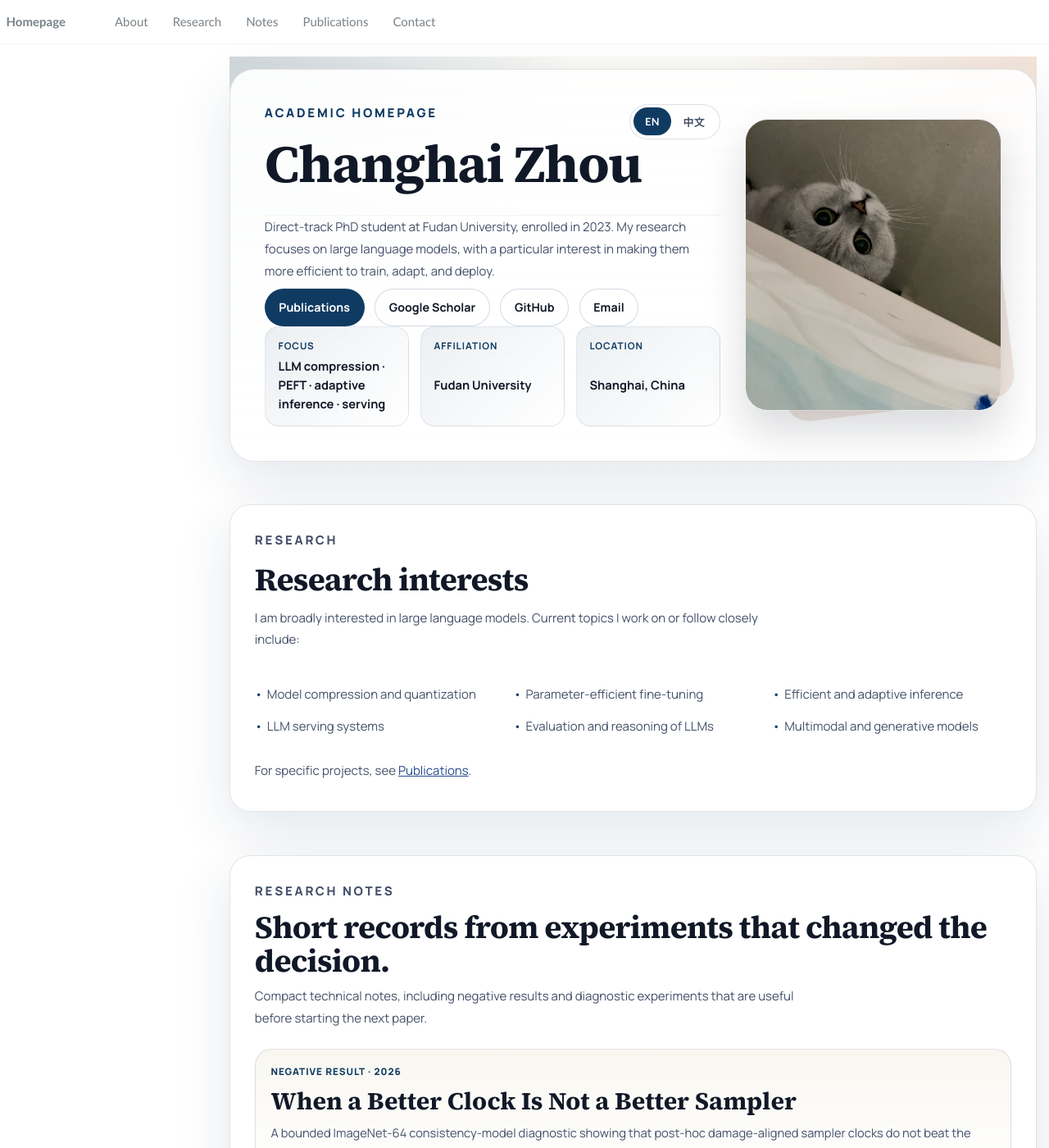
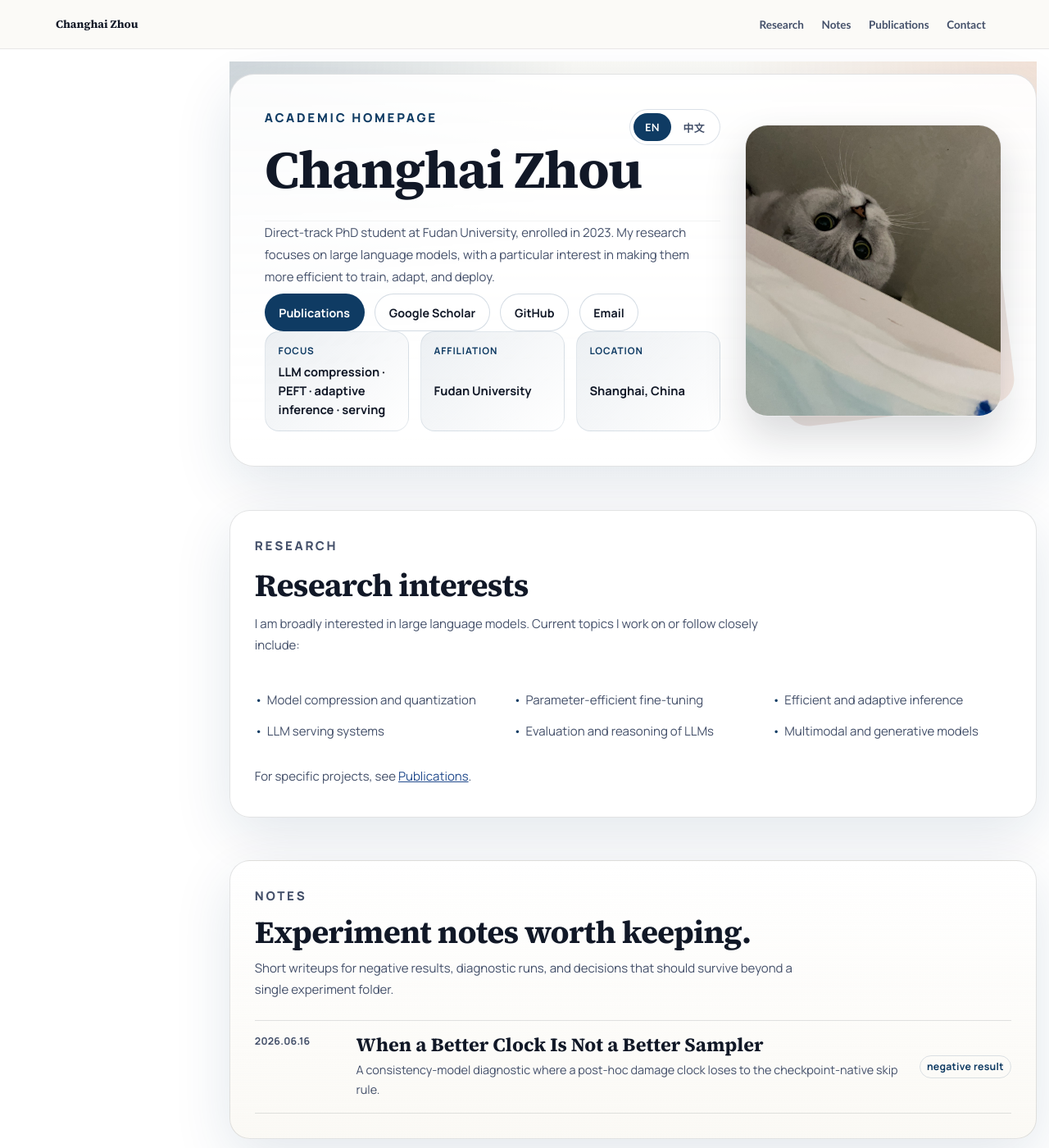
Before and after one commit to manlenzzz/manlenzzz.github.io, a Jekyll site: the page built from _pages/about.md, in a window 1280 px wide and 1400 px high. Shown: the whole window at 82% size. Built offline with Jekyll 4.4.1, drawn with Linux system fonts in a browser that asks for light colours; some of the changed text lies outside the part shown.

Commit message:
Refine notes navigation and layout

```diff
--- a/_data/navigation.yml
+++ b/_data/navigation.yml
@@ -1,7 +1,4 @@
 main:
-  - title: "About"
-    url: "#about"
-
   - title: "Research"
     url: "#research"
 
--- a/_includes/masthead.html
+++ b/_includes/masthead.html
@@ -1,10 +1,10 @@
 <div class="masthead">
   <div class="masthead__inner-wrap">
     <div class="masthead__menu">
-      <nav id="site-nav" class="greedy-nav">
-        <button><div class="navicon"></div></button>
+      <nav id="site-nav" class="greedy-nav" aria-label="Primary navigation">
+        <a class="site-brand" href="{{ '/' | relative_url }}#about">Changhai Zhou</a>
+        <button class="greedy-nav__toggle hidden" type="button" aria-label="Open navigation"><div class="navicon"></div></button>
         <ul class="visible-links">
-          <li class="masthead__menu-item masthead__menu-item--lg masthead__menu-home-item"><a href="{{ '/' | relative_url }}#about">Homepage</a></li>
           {% for link in site.data.navigation.main %}
             <li class="masthead__menu-item"><a href="{{ '/' | relative_url }}{{ link.url }}">{{ link.title }}</a></li>
           {% endfor %}
--- a/_includes/seo.html
+++ b/_includes/seo.html
@@ -8,7 +8,12 @@
   {% assign canonical_url = page.url | replace: "index.html", "" | prepend: site.url %}
 {% endif %}
 
-<title>{{ site.title }} - Homepage</title>
+{% assign seo_title = page.title | default: site.title | markdownify | strip_html | strip_newlines | escape_once %}
+{% if page.url == '/' or page.permalink == '/' %}
+  <title>{{ site.title }}</title>
+{% else %}
+  <title>{{ seo_title }} | {{ site.title }}</title>
+{% endif %}
 
 {% assign seo_description = page.description | default: page.excerpt | default: site.description %}
 {% if seo_description %}
@@ -31,7 +36,7 @@
 
 <meta property="og:locale" content="en">
 <meta property="og:site_name" content="{{ site.title }}">
-<meta property="og:title" content="{{ site.title }}">
+<meta property="og:title" content="{{ seo_title }}">
 
 {% if seo_url %}
   <link rel="canonical" href="{{ page.url | prepend: seo_url | replace: "/index.html", "/" }}">
--- a/_pages/about.md
+++ b/_pages/about.md
@@ -120,28 +120,29 @@ redirect_from:
     </p>
   </section>
 
-  <section class="homepage-section" id="research-notes">
+  <section class="homepage-section notes-section" id="research-notes">
     <div class="section-heading compact-heading">
-      <p class="section-kicker" data-lang="en">Research Notes</p>
-      <p class="section-kicker" data-lang="zh">研究札记</p>
-      <h2 data-lang="en">Short records from experiments that changed the decision.</h2>
-      <h2 data-lang="zh">记录那些改变研究决策的实验。</h2>
+      <p class="section-kicker" data-lang="en">Notes</p>
+      <p class="section-kicker" data-lang="zh">札记</p>
+      <h2 data-lang="en">Experiment notes worth keeping.</h2>
+      <h2 data-lang="zh">值得留下来的实验记录。</h2>
       <p data-lang="en">
-        Compact technical notes, including negative results and diagnostic experiments that are useful before starting the next paper.
+        Short writeups for negative results, diagnostic runs, and decisions that should survive beyond a single experiment folder.
       </p>
       <p data-lang="zh">
-        较短的技术记录，包括负结果和诊断实验，重点是保留对下一篇论文真正有用的判断依据。
+        这里放负结果、诊断实验和研究决策记录，不再让它们散落在一次性的 experiment folder 里。
       </p>
     </div>
 
-    <div class="note-teaser-grid">
-      <a class="note-teaser" href="{{ '/notes/damage-clock-negative-result/' | relative_url }}">
-        <span class="note-label">Negative Result · 2026</span>
+    <a class="note-index-row" href="{{ '/notes/damage-clock-negative-result/' | relative_url }}">
+      <span class="note-index-date">2026.06.16</span>
+      <span class="note-index-main">
         <strong>When a Better Clock Is Not a Better Sampler</strong>
-        <span class="note-desc" data-lang="en">A bounded ImageNet-64 consistency-model diagnostic showing that post-hoc damage-aligned sampler clocks do not beat the checkpoint-native skip-step rule.</span>
-        <span class="note-desc" data-lang="zh">一个 ImageNet-64 consistency model 诊断实验：后验 damage-aligned sampler clock 没能超过 checkpoint 原生 skip-step 规则。</span>
-      </a>
-    </div>
+        <span data-lang="en">A consistency-model diagnostic where a post-hoc damage clock loses to the checkpoint-native skip rule.</span>
+        <span data-lang="zh">一个 consistency model 诊断实验：后验 damage clock 输给了 checkpoint 原生 skip 规则。</span>
+      </span>
+      <span class="note-index-tag">negative result</span>
+    </a>
   </section>
 
   <section class="homepage-section" id="publications">
--- a/assets/css/main.scss
+++ b/assets/css/main.scss
@@ -547,103 +547,222 @@ html[data-site-lang="zh"] [data-lang="en"] {
     }
 }
 
-.note-teaser-grid {
-    display: grid;
-    grid-template-columns: minmax(0, 1fr);
-    gap: 1rem;
+html {
+    scroll-behavior: smooth;
 }
 
-.note-teaser {
+.masthead {
+    background: rgba(251, 250, 246, 0.86);
+    border-bottom: 1px solid rgba(17, 24, 39, 0.08);
+    backdrop-filter: blur(18px);
+    box-shadow: none;
+}
+
+.masthead__inner-wrap {
+    max-width: 1180px !important;
+    padding: 0.85rem 1.2rem !important;
+}
+
+.greedy-nav {
+    display: flex;
+    align-items: center;
+    gap: 1.5rem;
+    min-width: 0;
+    background: transparent;
+}
+
+.site-brand {
+    flex: 0 0 auto;
+    margin: 0 !important;
+    padding: 0 !important;
+    color: var(--home-ink) !important;
+    font-family: "Source Serif 4", Georgia, serif;
+    font-size: 1.18rem;
+    font-weight: 700;
+    letter-spacing: 0;
+    text-decoration: none !important;
+}
+
+.greedy-nav .visible-links {
+    display: flex;
+    align-items: center;
+    gap: 0.2rem;
+    margin-left: auto;
+}
+
+.greedy-nav .visible-links li {
+    display: block;
+}
+
+.greedy-nav a {
+    margin: 0;
+    padding: 0.45rem 0.62rem;
+    border-radius: 999px;
+    color: var(--home-ink-soft);
+    font-size: 0.9rem;
+    font-weight: 700;
+    transition: color 0.18s ease, background 0.18s ease;
+}
+
+.greedy-nav .visible-links a::before {
+    display: none;
+}
+
+.greedy-nav a:hover,
+.greedy-nav a:focus-visible {
+    background: rgba(15, 59, 99, 0.08);
+    color: var(--home-accent) !important;
+}
+
+.greedy-nav button {
+    position: relative;
+    right: auto;
+    width: 2.25rem;
+    height: 2.25rem;
+    margin-left: auto;
+    border-radius: 999px;
+    background: var(--home-accent);
+}
+
+.greedy-nav button.hidden {
+    display: none;
+}
+
+.greedy-nav .hidden-links {
+    top: calc(100% + 0.6rem);
+    border: 1px solid rgba(17, 24, 39, 0.08);
+    border-radius: 1rem;
+    box-shadow: 0 18px 45px rgba(15, 59, 99, 0.12);
+}
+
+.notes-section {
+    background: linear-gradient(180deg, rgba(255, 255, 255, 0.96), rgba(246, 243, 234, 0.48));
+}
+
+.note-index-row {
     display: grid;
-    gap: 0.65rem;
-    padding: 1.25rem;
-    border: 1px solid var(--home-line);
-    border-radius: 1.35rem;
-    background: linear-gradient(180deg, rgba(246, 243, 234, 0.7), #ffffff);
+    grid-template-columns: minmax(6.5rem, 0.16fr) minmax(0, 1fr) auto;
+    gap: 1.1rem;
+    align-items: start;
+    padding: 1.05rem 0;
+    border-top: 1px solid var(--home-line);
+    border-bottom: 1px solid var(--home-line);
     color: var(--home-ink);
     text-decoration: none !important;
-    transition: transform 0.18s ease, box-shadow 0.18s ease, border-color 0.18s ease;
 }
 
-.note-teaser:hover {
-    transform: translateY(-1px);
-    box-shadow: 0 14px 28px rgba(15, 59, 99, 0.12);
-    border-color: rgba(15, 59, 99, 0.24);
+.note-index-row:hover .note-index-main strong,
+.note-index-row:focus-visible .note-index-main strong {
+    color: var(--home-accent);
 }
 
-.note-label {
-    color: var(--home-accent);
-    font-size: 0.78rem;
-    font-weight: 800;
-    letter-spacing: 0.08em;
-    text-transform: uppercase;
+.note-index-date,
+.note-index-tag {
+    color: var(--home-ink-soft);
+    font-size: 0.82rem;
+    font-weight: 700;
+    letter-spacing: 0.02em;
+    white-space: nowrap;
 }
 
-.note-teaser strong {
-    font-family: "Source Serif 4", Georgia, serif;
-    color: var(--home-ink);
-    font-size: clamp(1.35rem, 3vw, 2rem);
-    line-height: 1.12;
+.note-index-main {
+    display: grid;
+    gap: 0.32rem;
 }
 
-.note-desc {
+.note-index-main strong {
+    color: var(--home-ink);
+    font-family: "Source Serif 4", Georgia, serif;
+    font-size: clamp(1.2rem, 2vw, 1.55rem);
+    line-height: 1.2;
+    transition: color 0.18s ease;
+}
+
+.note-index-main span {
     color: var(--home-ink-soft);
-    font-size: 0.98rem;
-    line-height: 1.7;
+    font-size: 0.96rem;
+    line-height: 1.65;
+}
+
+.note-index-tag {
+    align-self: center;
+    padding: 0.28rem 0.55rem;
+    border: 1px solid rgba(15, 59, 99, 0.14);
+    border-radius: 999px;
+    color: var(--home-accent);
 }
 
 .research-note {
-    max-width: 940px;
-    margin: 0 auto 4rem;
+    max-width: 880px;
+    margin: 0 auto 4.5rem;
 }
 
 .note-hero {
     display: grid;
-    gap: 1rem;
-    padding: 2.4rem;
-    border: 1px solid var(--home-line);
-    border-radius: 1.65rem;
-    background: linear-gradient(135deg, rgba(246, 243, 234, 0.9), rgba(220, 232, 242, 0.55));
-    box-shadow: var(--home-shadow);
+    gap: 1.05rem;
+    padding: 2.2rem 0 2rem;
+    border-bottom: 1px solid var(--home-line);
+}
+
+.note-breadcrumb {
+    display: flex;
+    flex-wrap: wrap;
+    gap: 0.45rem;
+    align-items: center;
+    color: var(--home-ink-soft);
+    font-size: 0.86rem;
+    font-weight: 700;
+}
+
+.note-breadcrumb a {
+    color: var(--home-accent);
+    text-decoration: none !important;
+}
+
+.note-breadcrumb a:hover,
+.note-breadcrumb a:focus-visible {
+    text-decoration: underline !important;
 }
 
 .note-hero h1 {
+    max-width: 760px;
     margin: 0;
     padding: 0;
     border: 0;
-    font-size: clamp(2.35rem, 5vw, 4.4rem);
-    line-height: 1;
+    font-size: clamp(2.5rem, 6vw, 4.9rem);
+    line-height: 0.98;
+    text-wrap: balance;
 }
 
 .note-subtitle {
-    max-width: 44rem;
+    max-width: 42rem;
     margin: 0;
     color: var(--home-ink-soft);
-    font-size: 1.12rem;
-    line-height: 1.7;
+    font-size: 1.08rem;
+    line-height: 1.72;
 }
 
 .note-meta-row {
     display: flex;
     flex-wrap: wrap;
-    gap: 0.7rem;
+    gap: 0.5rem 0.75rem;
+    color: var(--home-ink-soft);
+    font-size: 0.88rem;
+    font-weight: 700;
 }
 
-.note-meta-row span {
-    display: inline-flex;
-    align-items: center;
-    min-height: 2rem;
-    padding: 0.35rem 0.7rem;
-    border: 1px solid rgba(15, 59, 99, 0.14);
+.note-meta-row span + span::before {
+    content: "";
+    display: inline-block;
+    width: 0.32rem;
+    height: 0.32rem;
+    margin: 0 0.75rem 0.1rem 0;
     border-radius: 999px;
-    background: rgba(255, 255, 255, 0.72);
-    color: var(--home-accent);
-    font-size: 0.82rem;
-    font-weight: 800;
+    background: rgba(15, 59, 99, 0.28);
 }
 
 .note-body {
-    margin-top: 2.2rem;
+    margin-top: 2.4rem;
 }
 
 .note-body h1 {
@@ -653,14 +772,15 @@ html[data-site-lang="zh"] [data-lang="en"] {
 .note-body h2 {
     margin-top: 2.6rem;
     margin-bottom: 0.9rem;
-    font-size: clamp(1.55rem, 3vw, 2.25rem);
+    font-size: clamp(1.55rem, 3vw, 2.2rem);
+    text-wrap: balance;
 }
 
 .note-body p,
 .note-body li {
     color: var(--home-ink-soft);
     font-size: 1.02rem;
-    line-height: 1.82;
+    line-height: 1.84;
 }
 
 .note-body strong {
@@ -672,24 +792,50 @@ html[data-site-lang="zh"] [data-lang="en"] {
 }
 
 .note-figure {
-    margin: 2rem 0;
-    padding: 1rem;
-    border: 1px solid var(--home-line);
-    border-radius: 1.35rem;
-    background: #ffffff;
-    box-shadow: 0 16px 36px rgba(17, 24, 39, 0.06);
+    margin: 2.1rem 0;
+    padding: 0;
+    border: 0;
+    border-radius: 0;
+    background: transparent;
+    box-shadow: none;
 }
 
 .note-figure img {
     display: block;
     width: 100%;
     height: auto;
-    border-radius: 0.9rem;
+    border: 1px solid rgba(17, 24, 39, 0.08);
+    border-radius: 1.1rem;
+    background: #ffffff;
 }
 
 .note-figure figcaption {
-    margin-top: 0.85rem;
+    max-width: 42rem;
+    margin-top: 0.75rem;
     color: var(--home-ink-soft);
-    font-size: 0.92rem;
-    line-height: 1.6;
+    font-size: 0.9rem;
+    line-height: 1.58;
 }
+
+@media (max-width: 700px) {
+    .masthead__inner-wrap {
+        padding: 0.75rem 0.9rem !important;
+    }
+
+    .greedy-nav {
+        gap: 0.75rem;
+    }
+
+    .site-brand {
+        font-size: 1.05rem;
+    }
+
+    .note-index-row {
+        grid-template-columns: minmax(0, 1fr);
+        gap: 0.55rem;
+    }
+
+    .note-index-tag {
+        width: fit-content;
+    }
+}
```
Also changed, not shown: notes/damage-clock-negative-result/index.md (+6 -3 lines), tests/test_homepage_content.py (+8 -1 lines).
